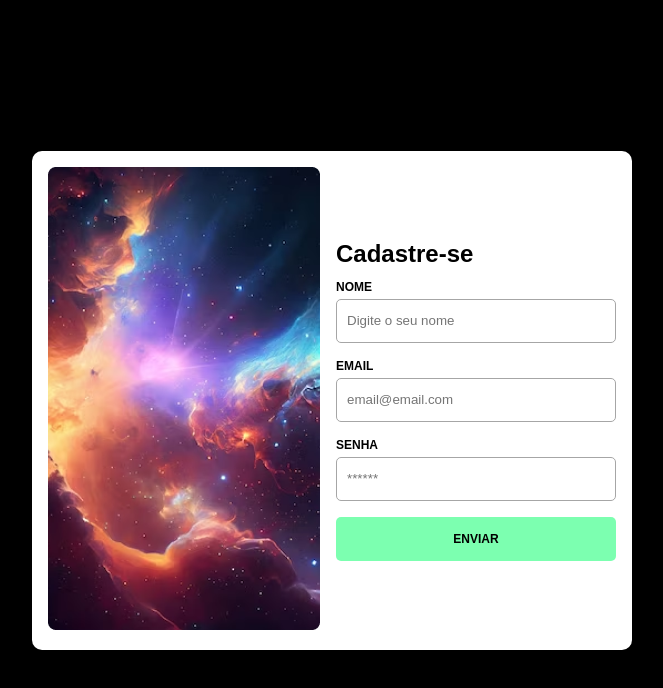
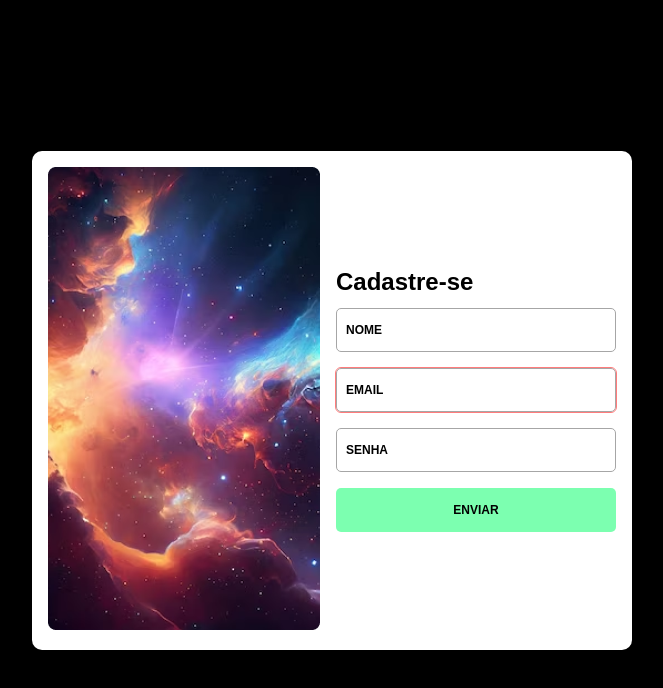
Before and after one commit to FS22-SUL/html-tags-de-formulario, a plain HTML site: page index.html in a window 1280 px wide. Shown: the whole page, without its empty margins (308-971 px from the left). Drawn offline with Linux system fonts and the light colour scheme.

Commit message:
atualizações

```diff
--- a/index.css
+++ b/index.css
@@ -41,26 +41,56 @@ body{
     font-size: 24px;
 }
 
-#container .lado-direito label{
+#container .lado-direito .campo{
+    position: relative;
+    margin-bottom: 16px;
+}
+
+#container .lado-direito .campo label{
+    position: absolute;
+    top: 50%;
+    left: 10px;
+    transform: translateY(-50%);
     display: block;
     margin-bottom: 5px;
     text-transform: uppercase;
     font-size: 12px;
     font-weight: bold;
+    transition-duration: 200ms;
 }
+
+#container .lado-direito .campo label:has(+ input:focus){
+    font-size: 8px;
+    top: 25%;
+}
+/* #container .lado-direito .campo label:has(+ input:valid){
+    font-size: 8px;
+    top: 25%;
+} */
 
 #container .lado-direito input{
     width: 100%;
     height: 44px;
-    margin-bottom: 16px;
     border: 1px solid #A6A6A6;
     border-radius: 5px;
     padding-left: 10px;
 }
-
+#container .lado-direito input::placeholder{
+    color: transparent;
+}
+#container .lado-direito input:invalid{
+    outline: 1px solid #ff7c7c;
+}
 #container .lado-direito input:focus{
     outline: 1px solid #7CFFB0;
 }
+#container .lado-direito input:focus::placeholder{
+    color: initial;
+}
+/* #container .lado-direito input:focus + label{
+    color: red;
+} */
+
 
 #container .lado-direito button{
     width: 100%;
--- a/index.html
+++ b/index.html
@@ -15,12 +15,18 @@
         <div class="lado-direito">
             <form>
                 <h3>Cadastre-se</h3>
-                <label for="nome">Nome</label>
-                <input id="nome" type="text" placeholder="Digite o seu nome" />
-                <label for="email">Email</label>
-                <input id="email" type="text" placeholder="email@email.com" />
-                <label for="senha">Senha</label>
-                <input id="senha" type="text" placeholder="******" />
+                <div class="campo">
+                    <label for="nome">Nome</label>
+                    <input id="nome" type="text" placeholder="Digite o seu nome" />
+                </div>
+                <div class="campo">
+                    <label for="email">Email</label>
+                    <input id="email" type="email" placeholder="email@email.com" required />
+                </div>
+                <div class="campo">
+                    <label for="senha">Senha</label>
+                    <input id="senha" type="text" placeholder="******" />
+                </div>
                 <button type="submit">Enviar</button>
             </form>
         </div>
```
